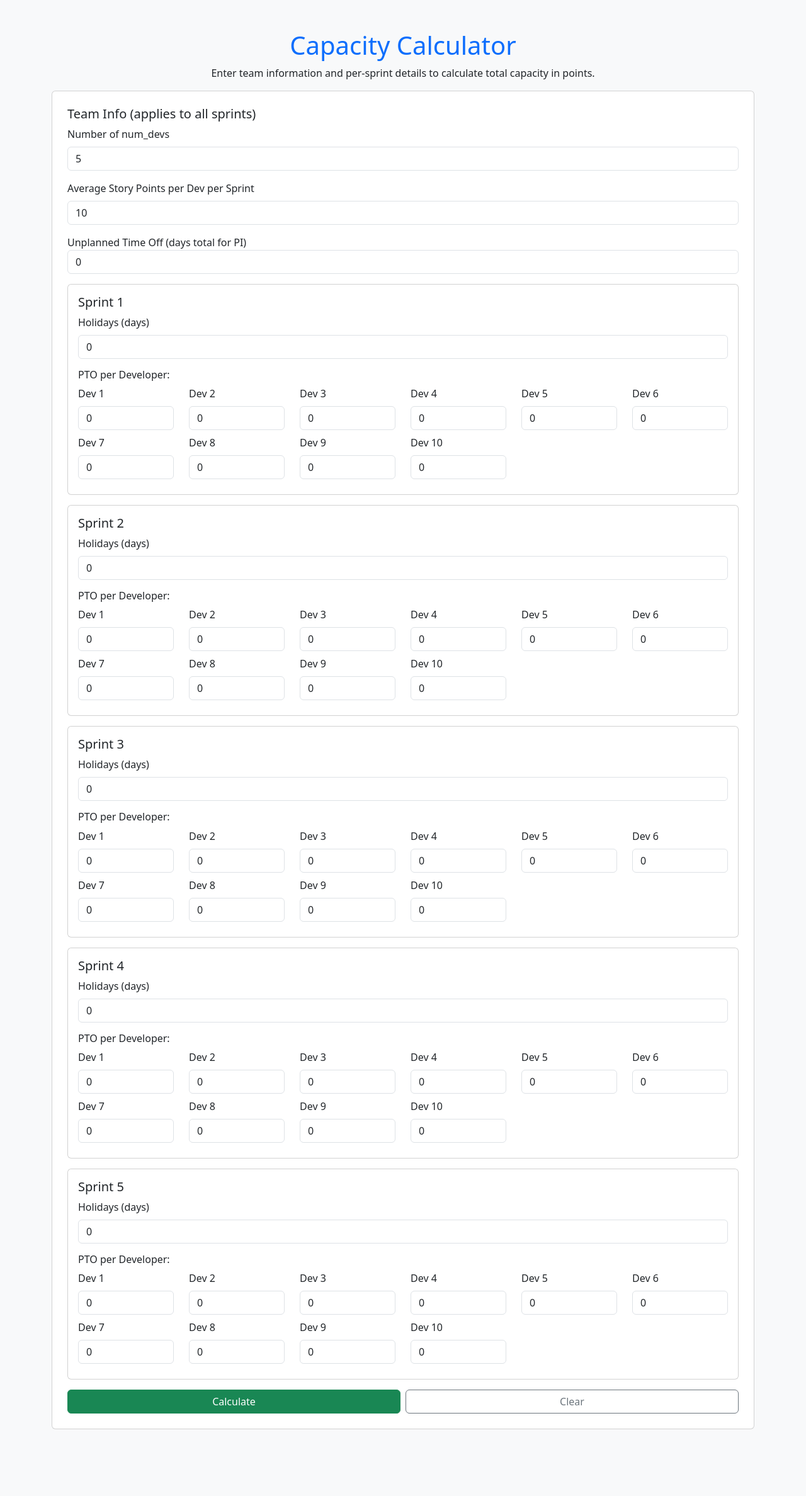
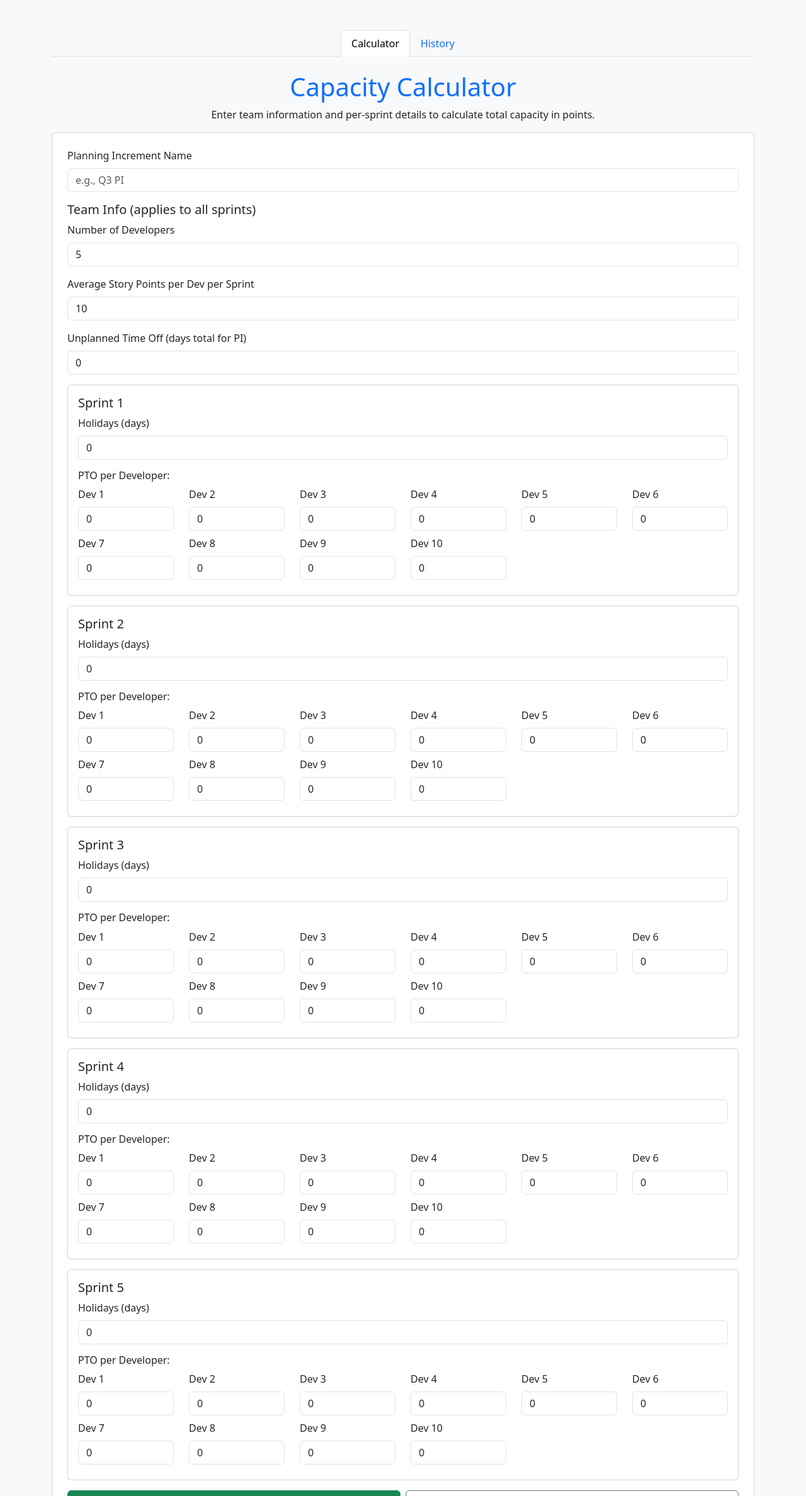
Before and after one commit to Vdiamantepower/COP4504-Capacity-Calculator-, a Flask app: page / in a window 1280 px wide. Shown: the top 2376 px of the page at 63% size. Before the commit the page ends 2270 px from the top, so only its background shows below. Run offline with Flask 3, Linux system fonts and the light colour scheme.

Commit message:
Second Release: History view with database storage, no Excel export

```diff
--- a/app.py
+++ b/app.py
@@ -1,45 +1,94 @@
 from flask import Flask, render_template, request
+import sqlite3
+from flask import send_file
+import openpyxl
+from io import BytesIO
 
 app = Flask(__name__)
+
+
+# History Route
+
+@app.route('/history')
+def history():
+    connection = sqlite3.connect('pi_capacity.db')
+    cursor = connection.cursor()
+
+    cursor.execute('SELECT id, pi_name, sprint_1, sprint_2, sprint_3, sprint_4, sprint_5, total_capacity FROM pi_results')
+    results = cursor.fetchall()
+
+    connection.close()
+    return render_template('history.html', results=results, request=request)
+
+
+
+
+# Home Route
+
 @app.route('/', methods=['GET', 'POST'])
 def home():
-    sprint_capacity= []
+    sprint_capacity = []
     total_pi_capacity = None
 
     if request.method == 'POST':
+        pi_name = request.form.get("pi_name", "Unnamed PI")
         action = request.form.get("action")
+
         if action == "clear":
-            return render_template("index.html", sprint_capacity=None, total_pi_capacity=None)
+            return render_template("index.html", sprint_capacity=None, total_pi_capacity=None, pi_name=None)
 
         try:
-            # Global Inputs
             num_devs = int(request.form.get('num_devs'))
             avg_story_points = int(request.form.get('avg_story_points'))
             unplanned_days_total = int(request.form.get('unplanned_days_total', 0))
-
-            # Calculate unplanned impact per sprint
             unplanned_per_sprint = unplanned_days_total / 5
 
-            for i in range(1, 6):  # 5 sprints
+            for i in range(1, 6):
                 holidays = int(request.form.get(f'holidays_s{i}', 0))
+                adjusted_per_dev = avg_story_points - (avg_story_points * 0.10 * holidays)
+                sprint_capacity_points = 0
 
-                # Adjust capacity per dev based on holidays
-                adjusted_per_dev = avg_story_points- (avg_story_points * 0.10 * holidays)
-
-                sprint_capacity_points	 = 0
                 for d in range(1, num_devs + 1):
                     pto_days = int(request.form.get(f'pto_s{i}_d{d}', 0))
                     dev_capacity = adjusted_per_dev - (adjusted_per_dev * 0.10 * pto_days)
-                    sprint_capacity_points	+= dev_capacity
+                    sprint_capacity_points += dev_capacity
 
-                # Apply unplanned time off
-                sprint_capacity_points	-= sprint_capacity_points	* 0.10 * unplanned_per_sprint
-
-                sprint_capacity.append(round(sprint_capacity_points	, 2))
+                sprint_capacity_points -= sprint_capacity_points * 0.10 * unplanned_per_sprint
+                sprint_capacity.append(round(sprint_capacity_points, 2))
 
             total_pi_capacity = round(sum(sprint_capacity), 2)
 
+            connection = sqlite3.connect('pi_capacity.db')
+            cursor = connection.cursor()
+
+            cursor.execute('''
+                INSERT INTO pi_results (pi_name, sprint_1, sprint_2, sprint_3, sprint_4, sprint_5, total_capacity)
+                VALUES (?, ?, ?, ?, ?, ?, ?)
+            ''', (
+                pi_name,
+                sprint_capacity[0],
+                sprint_capacity[1],
+                sprint_capacity[2],
+                sprint_capacity[3],
+                sprint_capacity[4],
+                total_pi_capacity
+            ))
+
+            connection.commit()
+            connection.close()
+            save_success = True
+
         except Exception as e:
-            return render_template("index.html", sprint_capacity=None, total_pi_capacity=None, error=str(e))
+            return render_template("index.html", sprint_capacity=None, total_pi_capacity=None, error=str(e), pi_name=pi_name)
 
-    return render_template("index.html", sprint_capacity=sprint_capacity if sprint_capacity else None, total_pi_capacity=total_pi_capacity)
+    return render_template("index.html",sprint_capacity=sprint_capacity if sprint_capacity else None,total_pi_capacity=total_pi_capacity,pi_name=pi_name if request.method == 'POST' else None,save_success=locals().get('save_success', False), request=request
+)
+
+
+
+
+
+
+
+if __name__ == '__main__':
+    app.run(debug=True, port=5001)
--- a/templates/index.html
+++ b/templates/index.html
@@ -8,15 +8,35 @@
 </head>
 <body class="bg-light">
 <div class="container mt-5">
+
+    <!-- Nav Tabs -->
+    <nav class="nav nav-tabs justify-content-center mb-4">
+        <a class="nav-link {% if request.path == '/' %}active{% endif %}" href="/">Calculator</a>
+        <a class="nav-link {% if request.path == '/history' %}active{% endif %}" href="/history">History</a>
+    </nav>
+
     <h1 class="text-center text-primary">Capacity Calculator</h1>
     <p class="text-center">Enter team information and per-sprint details to calculate total capacity in points.</p>
+    {% if save_success %}
+        <p class="text-center text-success fw-bold">✔️ PI Calculation saved successfully!</p>
+    {% endif %}
+
+
+
 
     <!-- Global Inputs Card -->
     <div class="card p-4 mb-4">
         <form method="POST" action="/">
+
+                <!-- PI Name Input -->
+                <div class="mb-3">
+                    <label for="pi_name" class="form-label">Planning Increment Name</label>
+                    <input type="text" class="form-control" id="pi_name" name="pi_name" placeholder="e.g., Q3 PI" required>
+                </div>
+
             <h5>Team Info (applies to all sprints)</h5>
             <div class="mb-3">
-                <label for="num_devs" class="form-label">Number of num_devs</label>
+                <label for="num_devs" class="form-label">Number of Developers</label>
                 <input type="number" class="form-control" id="num_devs" name="num_devs" min="1" value="5" required>
             </div>
             <div class="mb-3">
@@ -24,7 +44,8 @@
                 <input type="number" class="form-control" id="avg_story_points" name="avg_story_points" min="1" value="10" required>
             </div>
             <div class="mb-3">
-                <label for="unplanned_days_total class="form-label">Unplanned Time Off (days total for PI)</label>
+                <label for="unplanned_days_total" class="form-label">Unplanned Time Off (days total for PI)</label>
+
                 <input type="number" class="form-control" id="unplanned_days_total" name="unplanned_days_total" min="0" value="0">
             </div>
 
@@ -56,8 +77,14 @@
         </form>
     </div>
 
-    <!-- Results Section -->
-    {% if sprint_capacity %}
+<!-- Results Section -->
+{% if sprint_capacity %}
+    {% if pi_name %}
+        <h4 class="text-secondary mb-4">Results for: <strong>{{ pi_name }}</strong></h4>
+    {% endif %}
+
+
+
     <div class="row">
         {% for cap in sprint_capacity %}
         <div class="col-md-4 mb-3">
@@ -71,6 +98,7 @@
         {% endfor %}
     </div>
 
+
     <div class="card border-primary mb-5">
         <div class="card-body">
             <h4 class="card-title text-primary">Total PI Capacity</h4>
```
Also changed, not shown: templates/history.html (added, +58 -0 lines).
